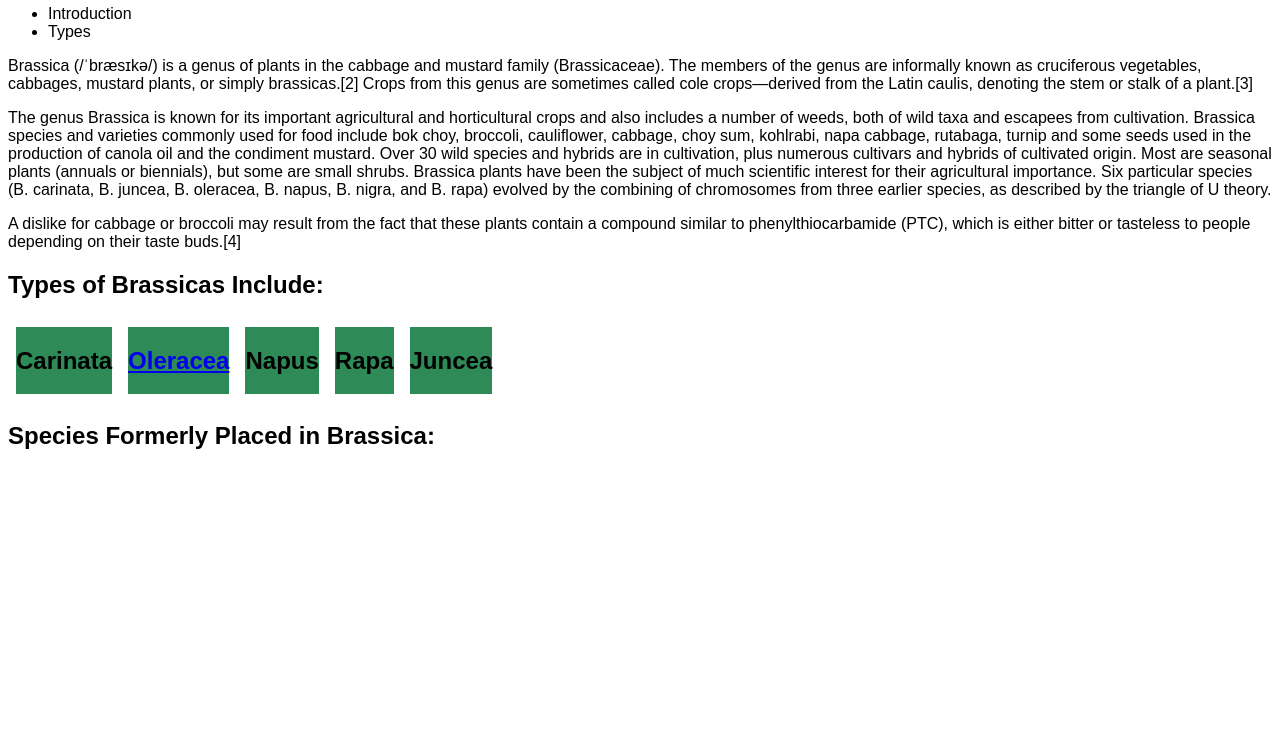
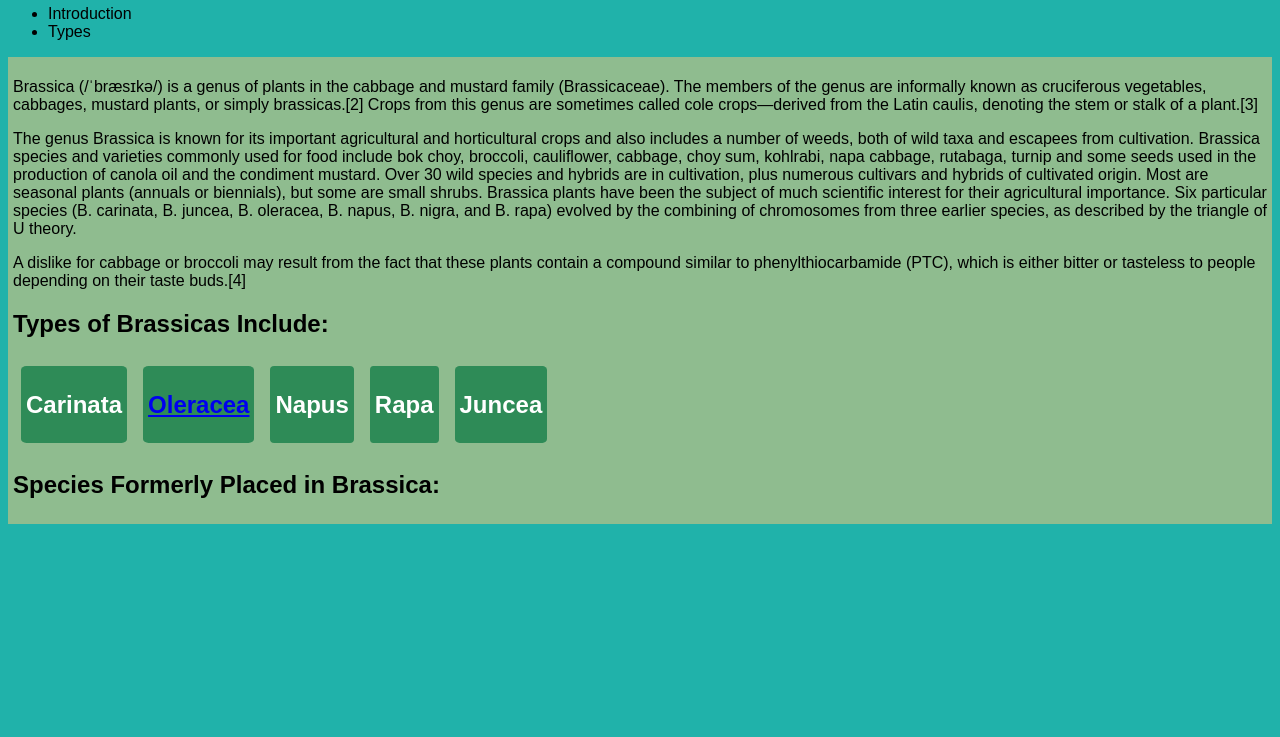
Before and after one commit to dan-almeida1/brassica, a plain HTML site: page index.html in a window 1280 px wide. Shown: the part 63-800 px from the top of the page. Drawn offline with Linux system fonts and the light colour scheme.

Commit message:
colors and padding

```diff
--- a/styles.css
+++ b/styles.css
@@ -1,14 +1,25 @@
 body {
     font-family: sans-serif;
+    background-color: lightseagreen;
 }
+
+main {
+    background-color: darkseagreen;
+    padding: 5px;
+}
+
 #oleraceas {
     display: flex;
     flex-direction: row;
+    flex-wrap: wrap;
 }
 
 .main-section {
-    max-width: 500px;
+    max-width: 300px;
     margin:8px;
+    padding: 5px;
     text-align: center;
     background-color: seagreen;
+    color: white;
+    border-radius: 5%;
 }
```
